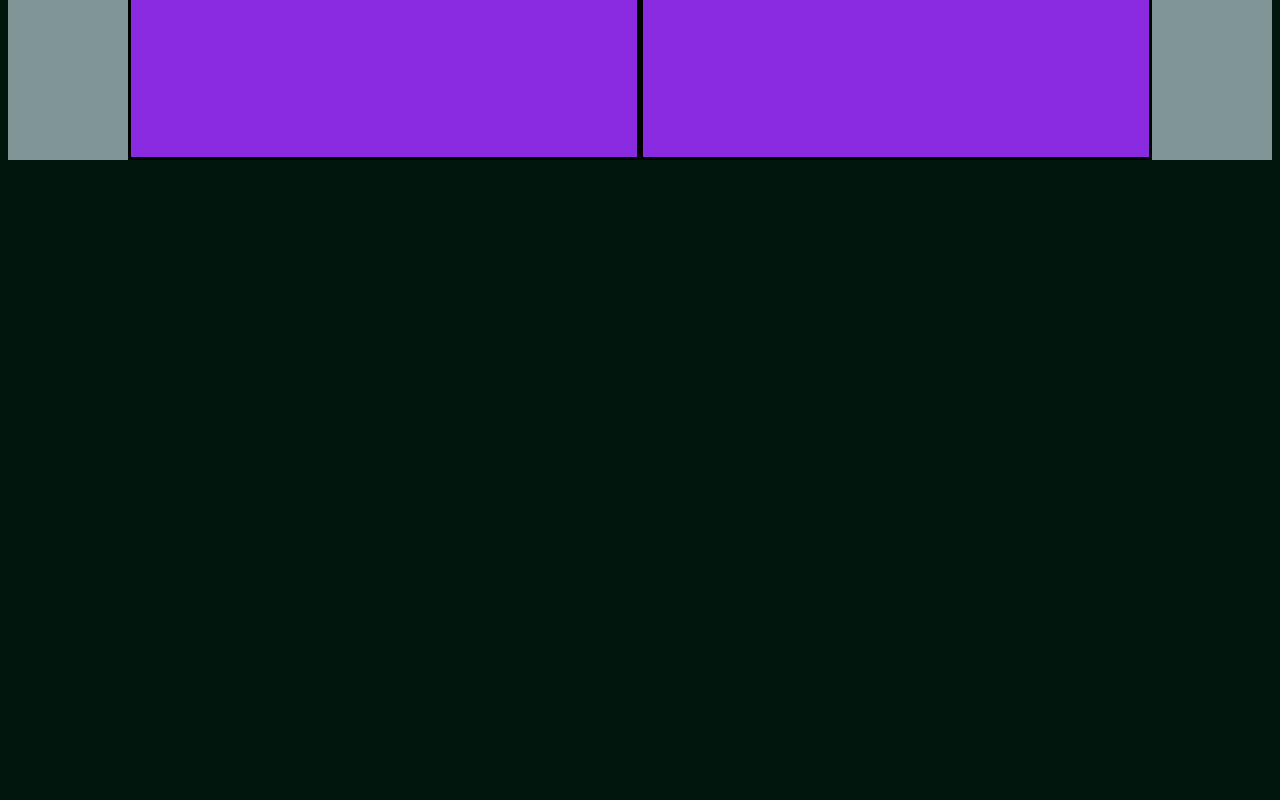
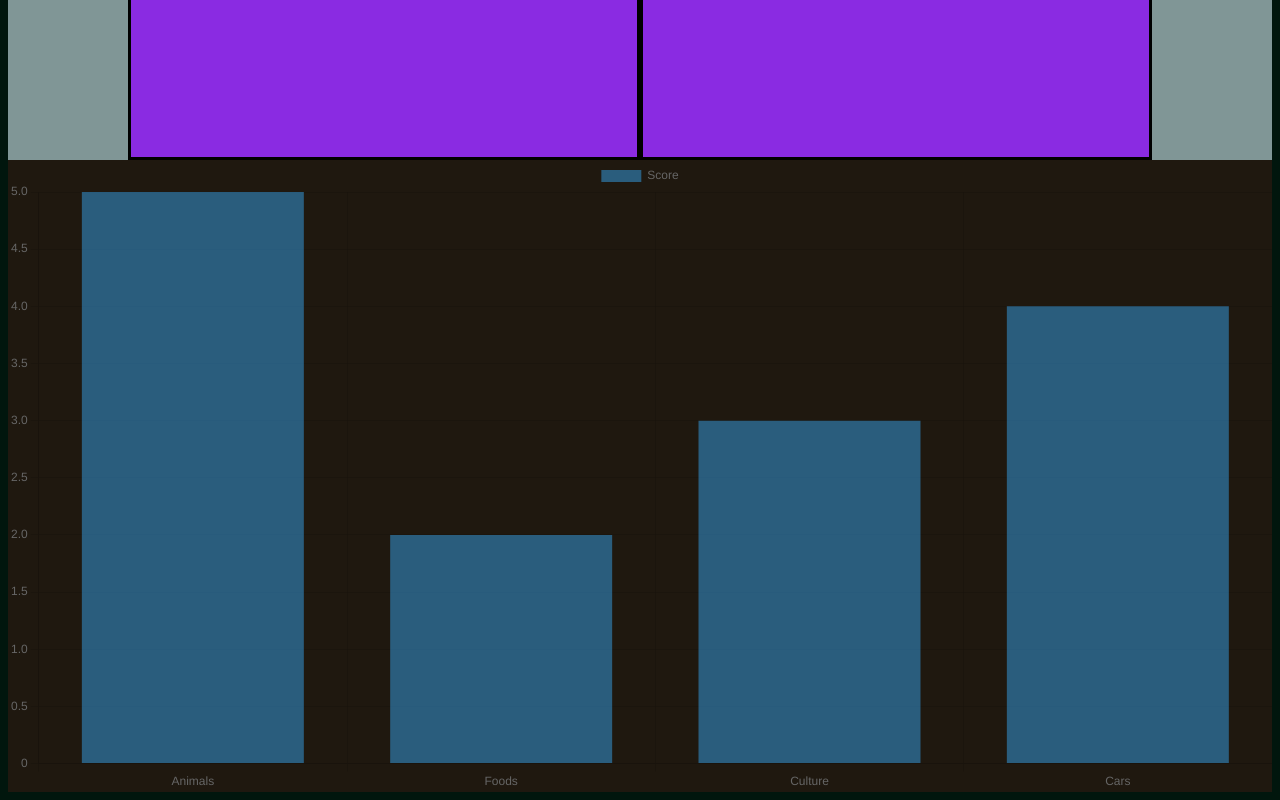
Before and after one commit to PetterJohanssonTilia/Project-2-Java, a plain HTML site: page index.html in a window 1280 px wide. Shown: the part 432-1232 px from the top of the page. Before the commit the page ends 800 px from the top, so only its background shows below. Drawn offline with nearby package versions, Linux system fonts and the light colour scheme.

Commit message:
Build: Added chart for score
Using chart.js and a canvas in the html I've added a chart for the score

```diff
--- a/assets/css/style.css
+++ b/assets/css/style.css
@@ -21,6 +21,15 @@ header {
     width: 40%;
     height: 70vh;
     text-align: center;
+}
 
+#scores{
+    display: flex;
+    justify-content: center;
+}
+#scoreChart {
+    background-color: rgb(31, 24, 15);
+    width: 500px;
+    height: 200px;
 
 }
--- a/assets/js/script.js
+++ b/assets/js/script.js
@@ -1,5 +1,6 @@
-// ======== Game objects ============ //
 
+
+// ======== Game objects ======== //
 
 const animals = [
     { name: "Elephant", weight: 5000, size: "big" },
@@ -35,9 +36,21 @@ const cars = [
 
 const categories = [animals, foods, culturalObjects, cars];
 
-// Global score variable
+// ======== Global score variable ======== //
 let score = 0;
 let wrongAnswers = 0;
+
+// ======== Chart variables ======== //
+var canvasElement = document.getElementById("scoreChart");
+var config = {
+    type: "bar",
+    data: {
+        labels: ["Animals", "Foods", "Culture", "Cars"],
+        datasets: [{ label: "Score", data: [5, 2, 3, 4] }],
+    },
+};
+// Javascript from chart.js
+var scoreChart = new Chart(canvasElement, config)
 
 // Add event listeners to operand divs (left and righ guess-box)
 document.getElementById("operand1").addEventListener("click", function() {
--- a/index.html
+++ b/index.html
@@ -24,7 +24,9 @@
     <section id="scores">
       <span id="score"></span>
       <span id="wrong-answers"></span>
+      <canvas id="scoreChart"></canvas>
     </section>
+
     <script src="https://cdn.jsdelivr.net/npm/chart.js"></script>
     <script src="assets/js/script.js"></script>
   </body>
```
